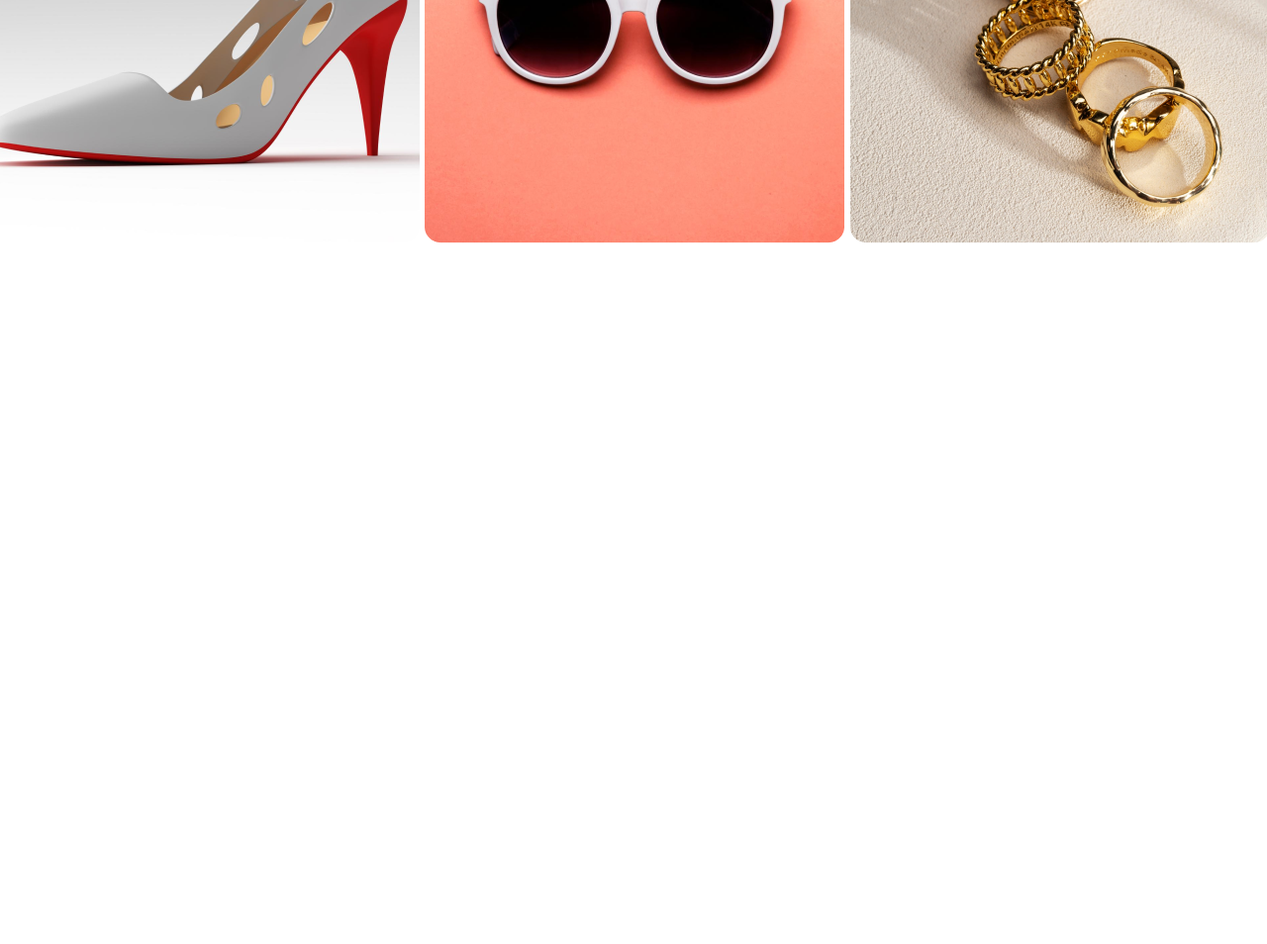
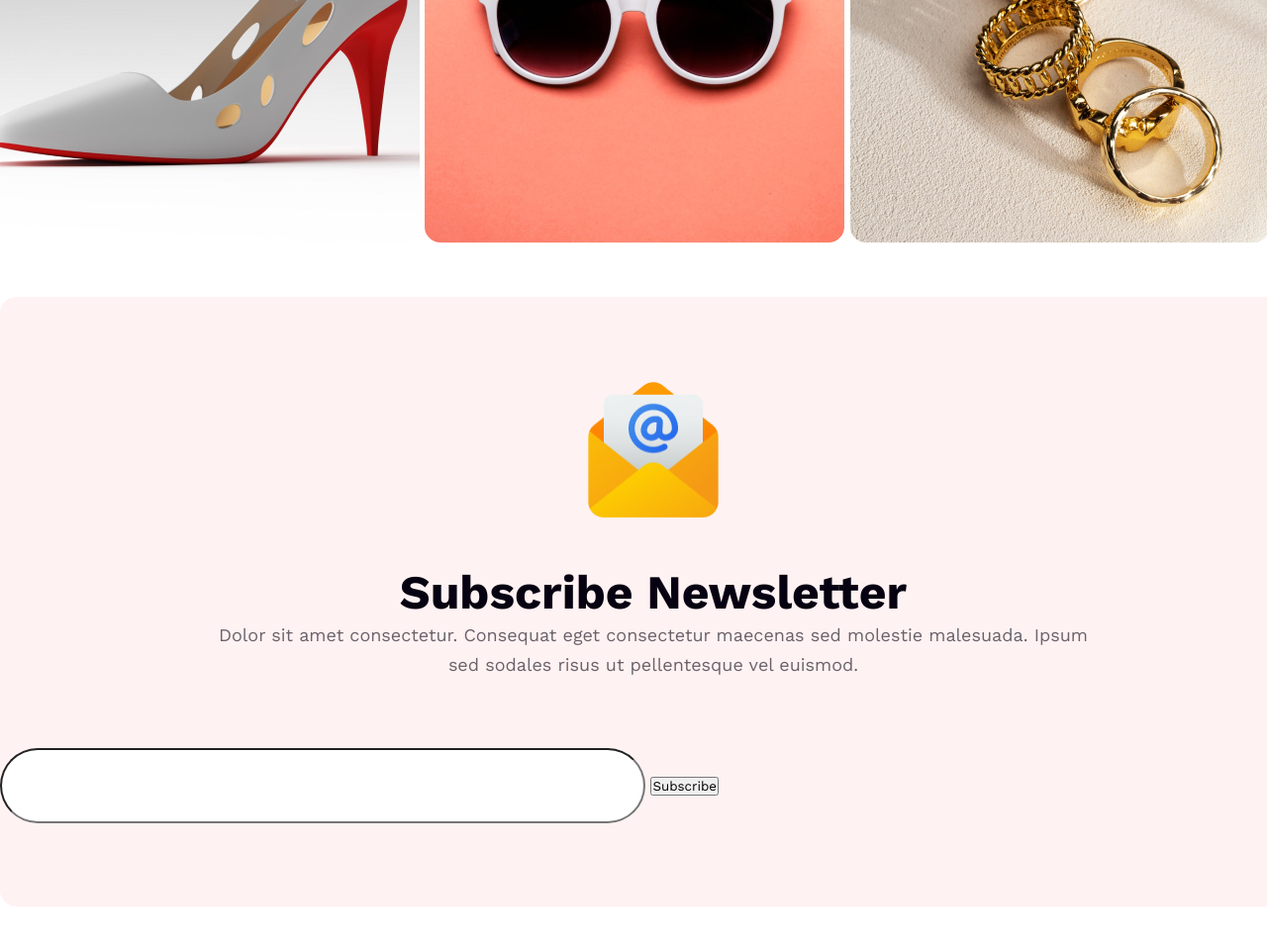
Before and after one commit to Nazmul4d/B9A1-New-Year-New-Mission-main, a plain HTML site: page index.html in a window 1280 px wide. Shown: the part 3779-4733 px from the top of the page at 99% size. Before the commit the page ends 4079 px from the top, so only its background shows below. Drawn offline with nearby package versions, Linux system fonts and the light colour scheme.

Commit message:
added newsletter

```diff
--- a/index.html
+++ b/index.html
@@ -13,6 +13,14 @@
         margin-right: auto;
         width: 800px;
         height: 500px;
+    }
+    #image{
+        display: flex;
+        margin-left: auto;
+        margin-right: auto;
+        width: 150px;
+        height: 150px;
+        padding-top: 80px;
     }
     </style>
 
@@ -75,5 +83,22 @@
         <img src="resources/Rectangle 8.png" alt="">
     </div>
     </section>
+   <section>
+    <div class="container-email">
+        <img id="image" src="resources/Group 61.png" alt="">
+        <h2 class="fnt">Subscribe Newsletter</h2>
+        <p class="prag">Dolor sit amet consectetur. Consequat eget consectetur maecenas sed molestie malesuada. Ipsum sed sodales risus ut pellentesque vel euismod.</p>
+
+
+        <br>
+    <form>
+        <div class="emai-name">
+            <input class="style-email" type="email" name="user@gmail.com" id="">
+            <button>Subscribe</button>
+        </div>
+
+    </form>
+</div>
+   </section>
 </body>
 </html>
--- a/styles/style.css
+++ b/styles/style.css
@@ -232,3 +232,42 @@
   justify-content: space-between;
   background-size: auto;
 }
+.container-email{
+  width: 1320px;
+  height: 616px;
+  border-radius: 16px;
+  background-color: #FF00000D;
+  margin: 50px auto;
+}
+.fnt{
+  color: #070211;
+  text-align: center;
+  font-size: 48px;
+  font-weight: 900;
+  text-transform: capitalize;
+  padding-top: 40px;
+}
+.prag{
+  width: 896px;
+  color: rgba(7, 2, 17, 0.60);
+  text-align: center;
+  font-size: 18px;
+  font-weight: 400;
+  line-height: 30px;
+  padding-left: 212px;
+}
+.emai-name{
+  /* width: 648px;
+  height: 72px;
+  border-radius: 50px;
+  background: #FFF;
+  margin: 50px auto; */
+}
+.style-email{
+  width: 648px;
+  height: 72px;
+  border-radius: 50px;
+  background: #FFF;
+  margin: 50px auto;
+  text-align: center;
+}
```
